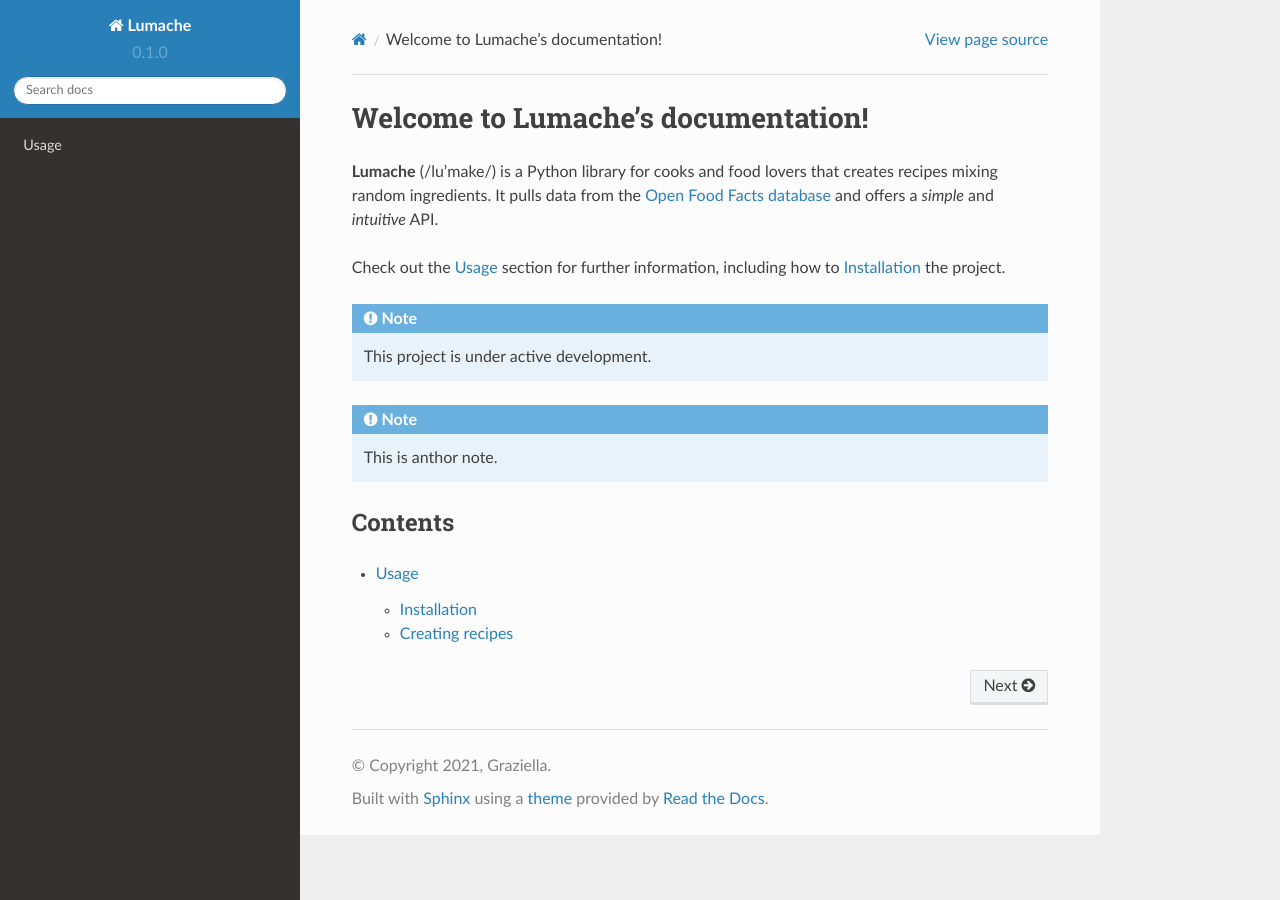
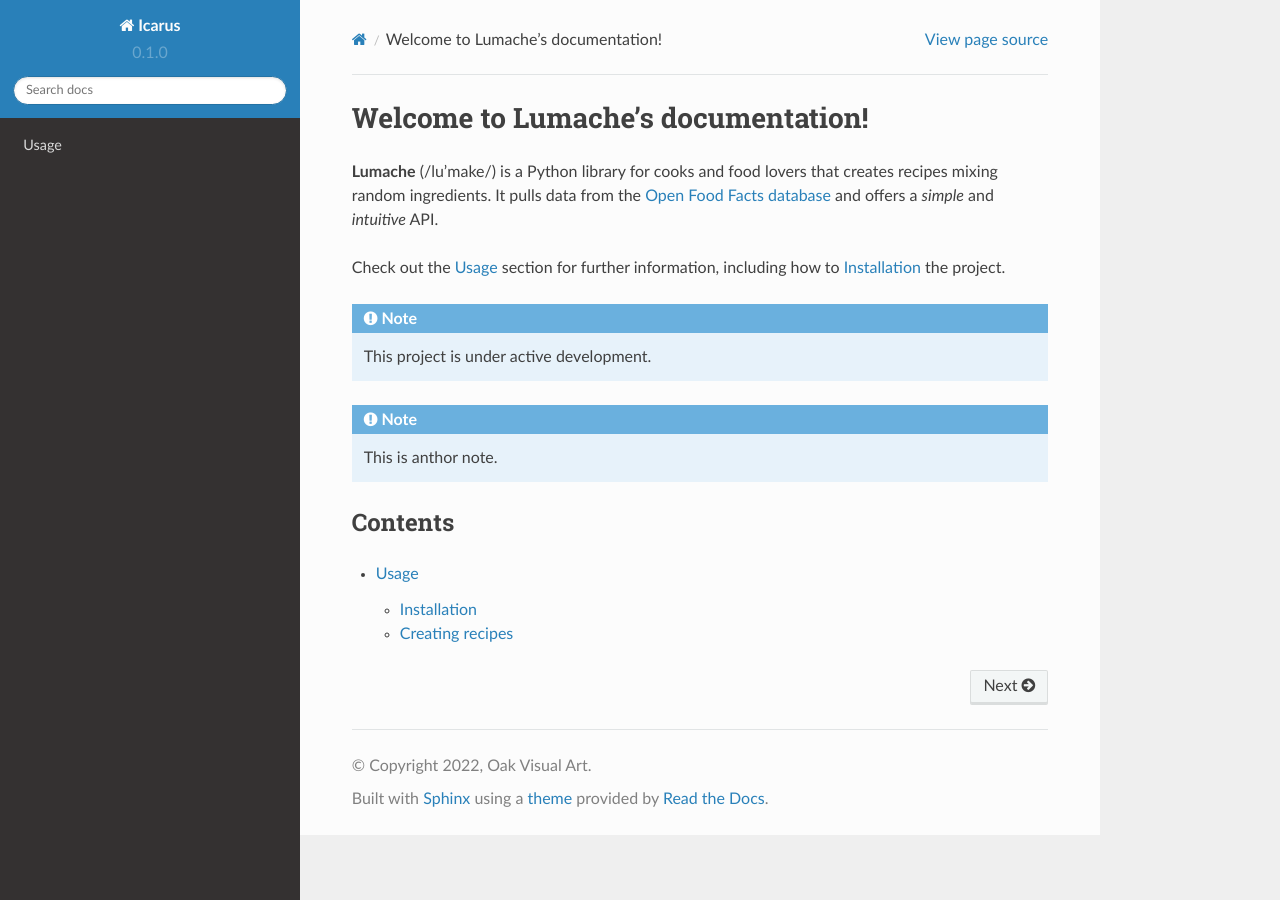
Before and after one commit to eliaskarlsson/rtd, a Sphinx documentation site: the page built from docs/source/index.rst, in a window 1280 px wide. Built offline with Sphinx 7.4.7 and the Read the Docs theme 2.0.0, drawn with Linux system fonts in a browser that asks for light colours; pages that are not in the unit, such as notebooks, are missing from menus.

Commit message:
Update conf.py

```diff
--- a/docs/source/conf.py
+++ b/docs/source/conf.py
@@ -2,9 +2,9 @@
 
 # -- Project information
 
-project = 'Lumache'
-copyright = '2021, Graziella'
-author = 'Graziella'
+project = 'Icarus'
+copyright = '2022, Oak Visual Art'
+author = 'Oak Visual Art'
 
 release = '0.1'
 version = '0.1.0'
```
